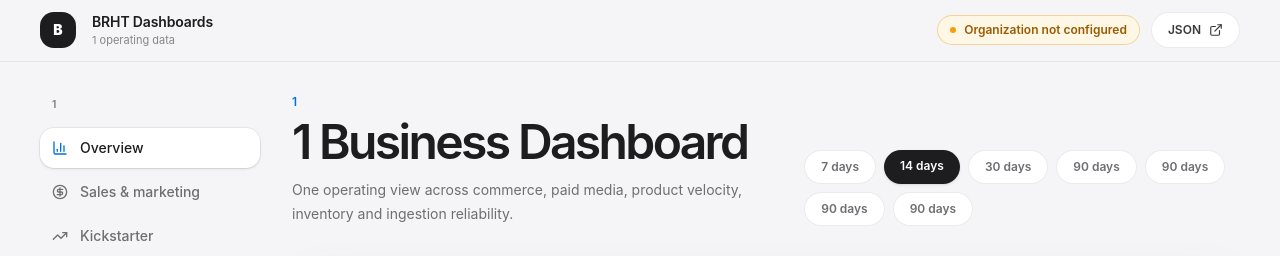
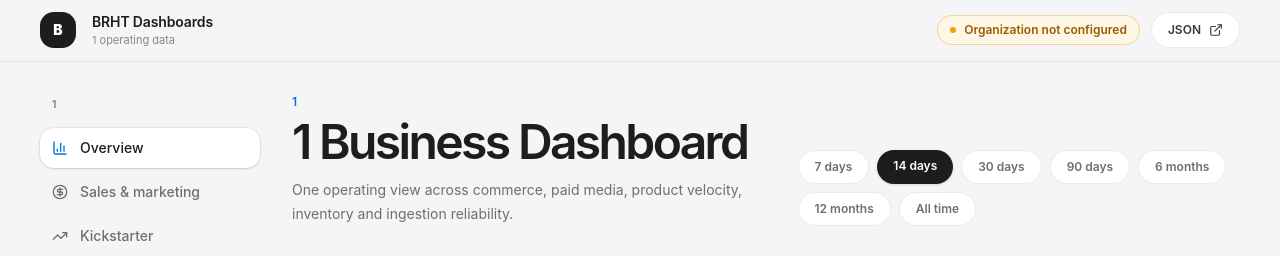
Before and after one commit to samwillsonbiz/brht-site, a Next.js app: page /dashboards/1 in a window 1280 px wide. Shown: the top 256 px of the page. Built offline with nearby package versions, Linux system fonts and the light colour scheme; no server answers; the database is empty.

Commit message:
Add longer range labels and prefetch dashboard views

```diff
--- a/components/brht-dashboard/BusinessDashboard.tsx
+++ b/components/brht-dashboard/BusinessDashboard.tsx
@@ -142,13 +142,13 @@ function SourceBadge({ data }: { data: DashboardData }) {
 }
 
 function rangeLabel(range: DashboardRange) {
-  return range === "7d"
-    ? "7 days"
-    : range === "14d"
-      ? "14 days"
-      : range === "30d"
-        ? "30 days"
-        : "90 days";
+  if (range === "7d") return "7 days";
+  if (range === "14d") return "14 days";
+  if (range === "30d") return "30 days";
+  if (range === "90d") return "90 days";
+  if (range === "180d") return "6 months";
+  if (range === "365d") return "12 months";
+  return "All time";
 }
 
 function ConnectionPanel({ data }: { data: DashboardData }) {
@@ -343,6 +343,7 @@ export function BusinessDashboard({ data }: { data: DashboardData }) {
                     key={range}
                     href={`/dashboards/${data.organization.slug}?range=${range}`}
                     scroll={false}
+                    prefetch={true}
                     className={`rounded-full px-4 py-2 text-xs font-semibold transition ${
                       data.range === range
                         ? "bg-[#1d1d1f] text-white shadow-sm"
```
